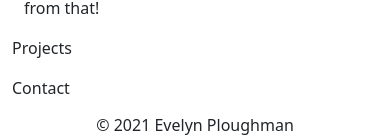
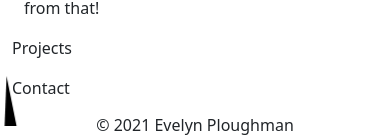
Before and after one commit to evelynAnais/evelynAnaisP, a React (Create React App) app: page / in a window 390 px wide. Shown: the part 2311-2451 px from the top of the page. Built offline with nearby package versions, Linux system fonts and the light colour scheme.

Commit message:
added animation

```diff
--- a/src/pages/contact/Contact.css
+++ b/src/pages/contact/Contact.css
@@ -0,0 +1,38 @@
+.tri-one2 {
+  width: 0;
+  height: 0;
+  border-left: 20px solid transparent;
+  border-right: 280px solid transparent;
+  border-bottom: 100px solid black;
+  transform: rotate(45deg);
+  transform:translateX(220%);
+}
+
+.arrowSliding3 {
+  position: absolute;
+  -webkit-animation: slide3 10s linear infinite;
+          animation: slide3 10s linear infinite;
+}
+
+@-webkit-keyframes slide3 {
+  0% { opacity:0; transform: translateX(15vw); }
+  20% { opacity:1; transform: translateX(9vw); }
+  80% { opacity:1; transform: translateX(-9vw); }
+  100% { opacity:0; transform: translateX(-15vw); }
+}
+@keyframes slide3 {
+  0% { opacity:0; transform: translateX(15vw); }
+  20% { opacity:1; transform: translateX(9vw); }
+  80% { opacity:1; transform: translateX(-9vw); }
+  100% { opacity:0; transform: translateX(-15vw); }
+}
+
+@media all and (max-width: 768px) {
+  .tri-one2 {
+    border-left: 2px solid transparent;
+    border-right: 10px solid transparent;
+    border-bottom: 50px solid black;
+    transform: rotate(25deg);
+    transform:translateX(20%);
+  }
+}
--- a/src/pages/contact/Contact.js
+++ b/src/pages/contact/Contact.js
@@ -3,8 +3,12 @@ import './Contact.css';
 export default function Contact() {
   return(
     <section>
+      <div className='arrowSliding3'>
+          <div className='tri-one2'></div>
+      </div>
       <p>
         Contact
+
       </p>
     </section>
   );
```
